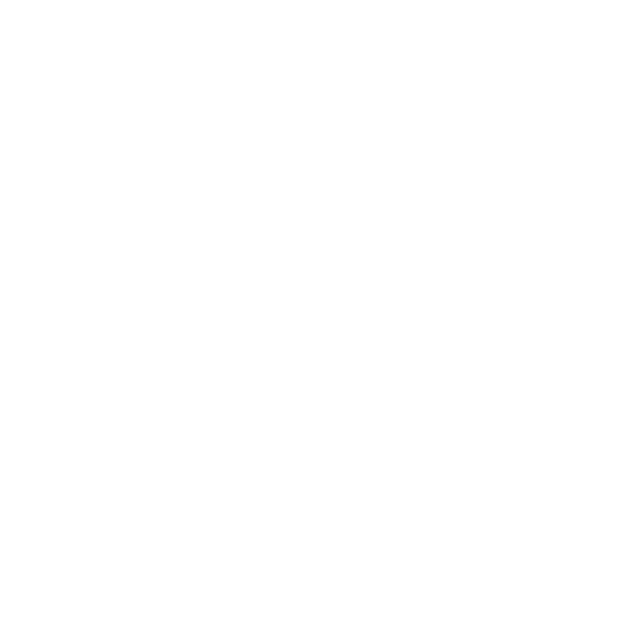
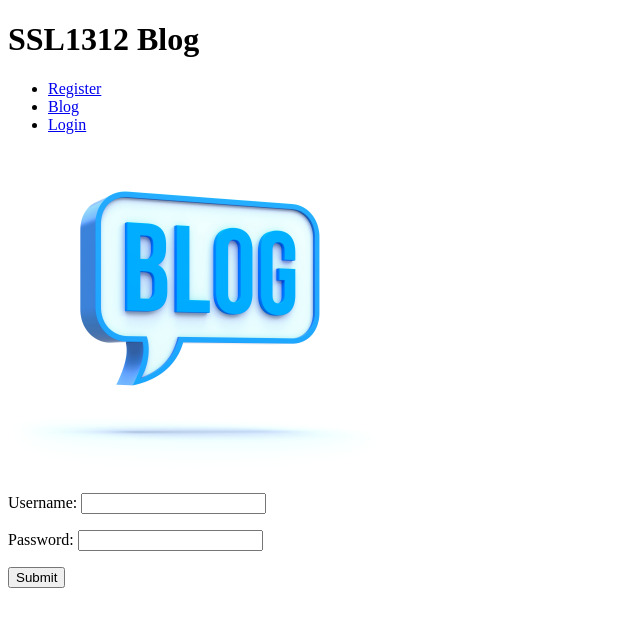
Before and after one commit to JAWA21/ssl_group, a PHP site: page /views/homeView.php in a window 1280 px wide. Before the commit the part shown is empty. Shown: the top 627 px of the page, without its empty margins (0-640 px from the left). Run offline with PHP 8.4, Linux system fonts and the light colour scheme.

Commit message:
renamed loginView to registerView. Created homeView and css file

```diff
--- a/views/homeView.php
+++ b/views/homeView.php
@@ -1,7 +1,38 @@
-<?php
-/**
- * Created by PhpStorm.
- * User: matt
- * Date: 12/9/13
- * Time: 5:20 PM
- */
+<!doctype html>
+<html>
+	<head>
+		<title>SSL1312 Blog</title>
+	</head>
+	<body>
+
+		<header>
+			<h1 id="logo">SSL1312 Blog</h1>
+			<nav>
+				<ul>
+					<li><a href="?action=view&method=register">Register</a></li>
+					<li><a href="?action=view&method=blog">Blog</a></li>
+					<li><a href="?action=login">Login</a></li>
+				</ul>
+			</nav>
+		</header>
+
+		<img id="blogImg" src="images/blog.jpg" alt="SSL1312 Blog">
+
+		<aside id="loginForm">
+			<form method="POST" action="?action=login">
+				<p>
+					<label for="username">Username:</label>
+					<input type="text" name="username" id="username">
+				</p>
+
+				<p>
+					<label for="password">Password:</label>
+					<input type="password" name="userpass" id="userpass">
+				</p>
+
+				<input type="submit" value="Submit" id="loginBtn" name="loginBtn">
+			</form>
+		</aside>
+
+	</body>
+</html>
```
Also changed, not shown: views/registerView.php (added, +7 -0 lines), images/blog.jpg (added), main.css (added).
